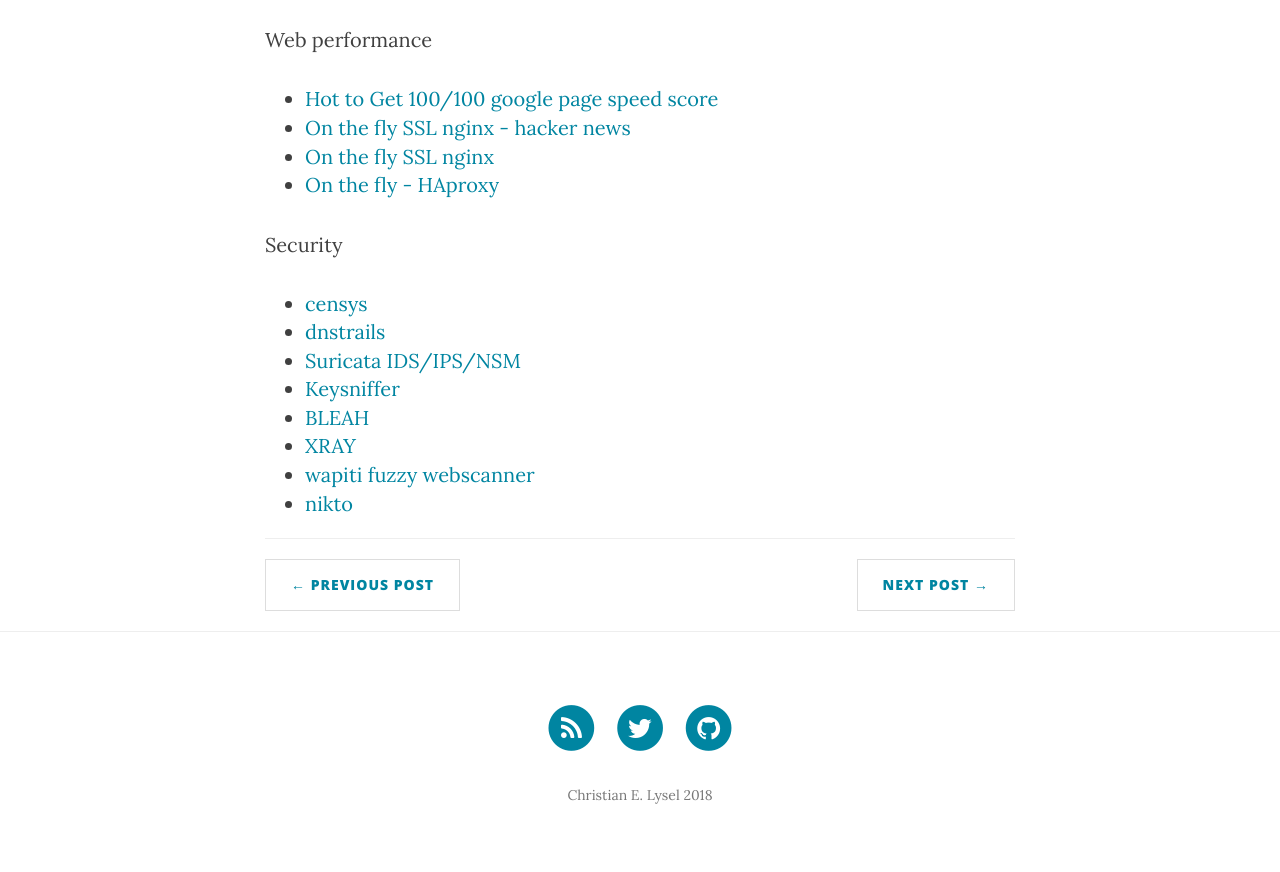
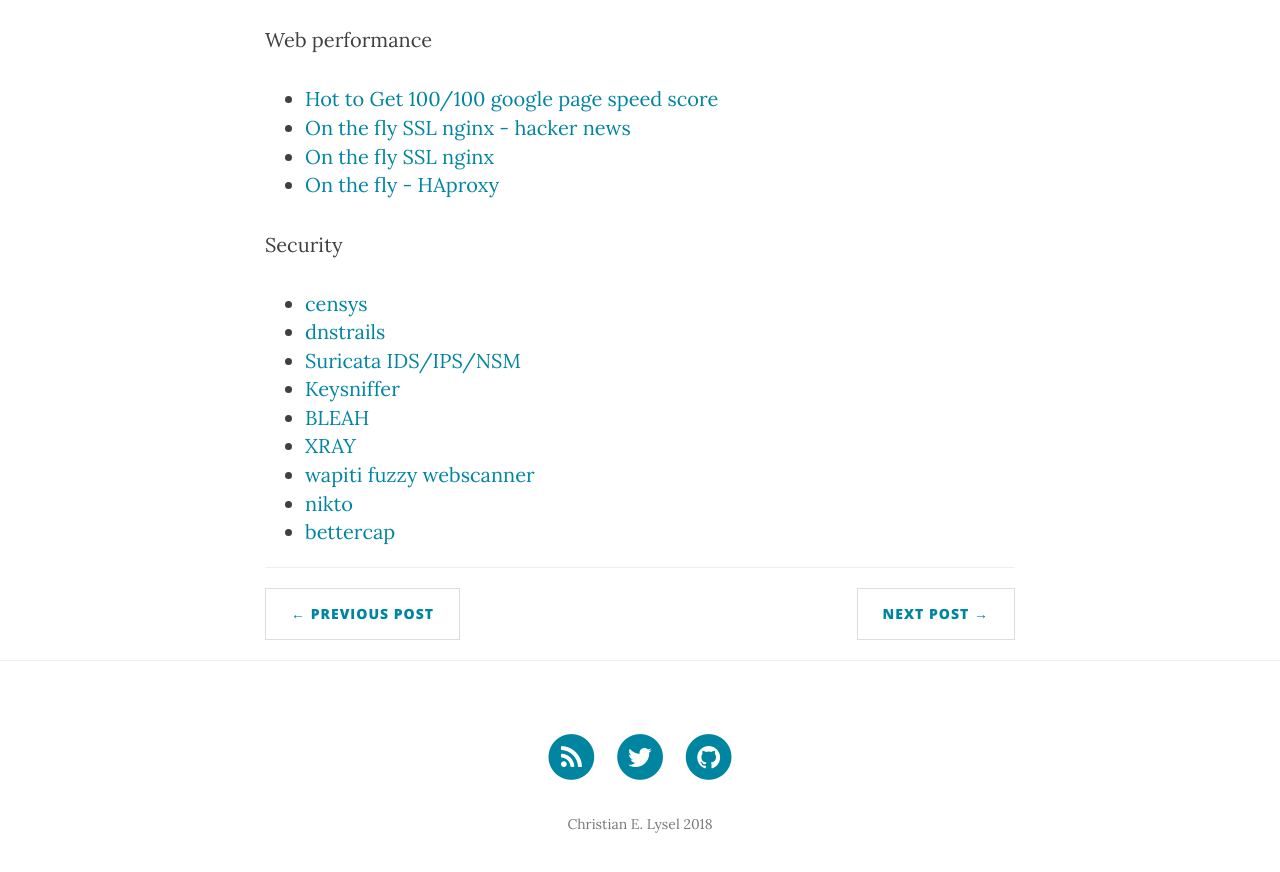
Before and after one commit to clysel/christian.lysel.net, a Jekyll site: the page built from _posts/2017-01-11-cool-projects.markdown, in a window 1280 px wide and 900 px high, scrolled down 1137 px. Shown: the top 872 px of the window. Built offline with Jekyll 4.4.1, drawn with Linux system fonts in a browser that asks for light colours; nearby versions of some CDN libraries.

Commit message:
Update 2017-01-11-cool-projects.markdown

```diff
--- a/_posts/2017-01-11-cool-projects.markdown
+++ b/_posts/2017-01-11-cool-projects.markdown
@@ -41,3 +41,4 @@
    * [XRAY](https://github.com/evilsocket/xray)
    * [wapiti fuzzy webscanner](http://wapiti.sourceforge.net/)
    * [nikto](https://cirt.net/Nikto2)
+   * [bettercap](https://www.bettercap.org/)
```
